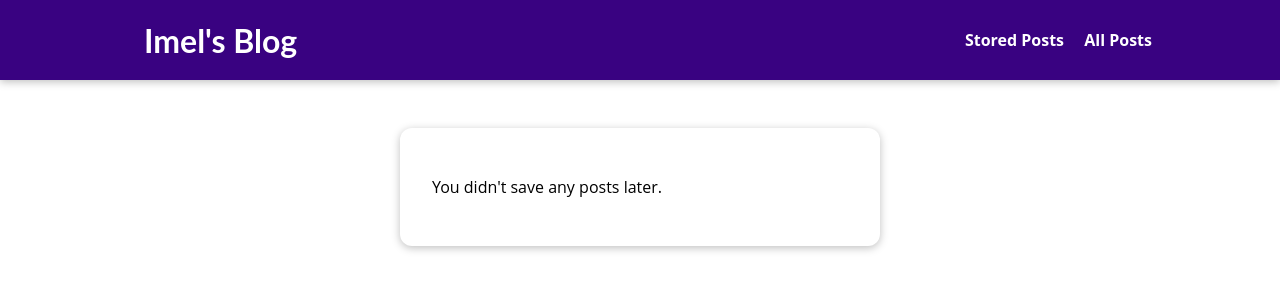
After one commit to imeldaputr/my-django-site, a Django app: template blog/templates/blog/stored-posts.html in a window 1280 px wide. The commit adds this page. Shown: the top 300 px of the page. Run offline with Django 3.2, Linux system fonts and the light colour scheme; the template is opened without the code that fills it, so the values that code supplies are empty.

Commit message:
Add comment functionality, read later feature, and enhance post detail view
- Implement Comment model and admin interface
- Update Post model to include string representation
- Add read later button in post detail template
- Create stored posts template and view
- Style updates for comments and stored posts
- Update navigation to include link to stored posts

```diff
--- a/blog/models.py
+++ b/blog/models.py
@@ -45,6 +45,9 @@ class Post(models.Model):
     def get_absolute_url(self):
         return reverse("post_detail", args=[self.slug])
 
+    def __str__(self):
+        return self.title
+
 
     # def __str__(self):
     #     return self.title
--- /dev/null
+++ b/blog/static/blog/stored-posts.css
@@ -0,0 +1,39 @@
+#main-navigation {
+  background-color: #390281;
+  box-shadow: 0 2px 8px rgba(0, 0, 0, 0.25);
+}
+
+#stored-posts {
+    margin: 8rem auto 3rem auto;
+    padding: 2rem;
+    border-radius: 12px;
+    box-shadow: 0 2px 8px rgba(0, 0, 0, 0.25);
+    background-color: white;
+    width: 90%;
+    max-width: 30rem;
+}
+
+#stored-posts ul {
+    list-style: none;
+    margin: 0;
+    padding: 0;
+}
+
+#stored-posts li {
+    margin: 1rem 0;
+}
+
+#stored-posts a {
+    padding: 1rem;
+    display: block;
+    width: 100%;
+    border: 1px solid #ccc;
+    text-decoration: none;
+    color: #1b1b1b;
+    font-weight: bold;
+}
+
+#stored-posts a:hover,
+#stored-posts a:active {
+    background-color: #ccc;
+}
--- /dev/null
+++ b/blog/templates/blog/stored-posts.html
@@ -0,0 +1,23 @@
+{% extends "base.html" %}
+{% load static %}
+
+{% block title %}
+    My Stored Posts
+{% endblock %}
+
+{% block css_files %}
+    <link rel="stylesheet" href="{% static "blog/stored-posts.css" %}">
+{% endblock %}
+
+{% block content %}
+    <section id="stored-posts">
+        {% if not has_posts %}
+            <p>You didn't save any posts later.</p>
+        {% endif %}
+        <ul>
+            {% for post in posts %}
+                <li><a href="{% url "post-detail-page" post.slug %}">{{ post.title }}</a></li>
+            {% endfor %}
+        </ul>
+    </section>
+{% endblock %}
--- a/blog/urls.py
+++ b/blog/urls.py
@@ -6,5 +6,6 @@ from . import views
 urlpatterns = [
     path("", views.StartingPageView.as_view(), name="starting-page"),  # / (home page)
     path("posts", views.AllPostView.as_view(), name="posts-page"),  # /posts (list of all posts)
-    path("posts/<slug:slug>", views.SinglePostView.as_view(), name="post-detail-page") # /posts/my-first-post (search engine friendly identifier)
+    path("posts/<slug:slug>", views.SinglePostView.as_view(), name="post-detail-page"), # /posts/my-first-post (search engine friendly identifier)
+    path("read-later", views.ReadLaterView.as_view(), name="read-later")
 ]
--- a/static/app.css
+++ b/static/app.css
@@ -35,6 +35,7 @@ h3 {
   text-decoration: none;
   color: white;
   font-weight: bold;
+  margin-left: 1rem;
 }
 
 #main-navigation a:hover,
--- a/templates/base.html
+++ b/templates/base.html
@@ -13,6 +13,7 @@
     <header id="main-navigation">
         <h1><a href="{% url "starting-page" %}">Imel's Blog</a></h1>
         <nav>
+            <a href="{% url "read-later" %}">Stored Posts</a>
             <a href="{% url "posts-page" %}">All Posts</a>
         </nav>
     </header>
```
Also changed, not shown: blog/admin.py (+6 -1 lines), blog/static/blog/post-detail.css (+48 -0 lines), blog/templates/blog/post-detail.html (+24 -0 lines), blog/views.py (+54 -2 lines), db.sqlite3.
